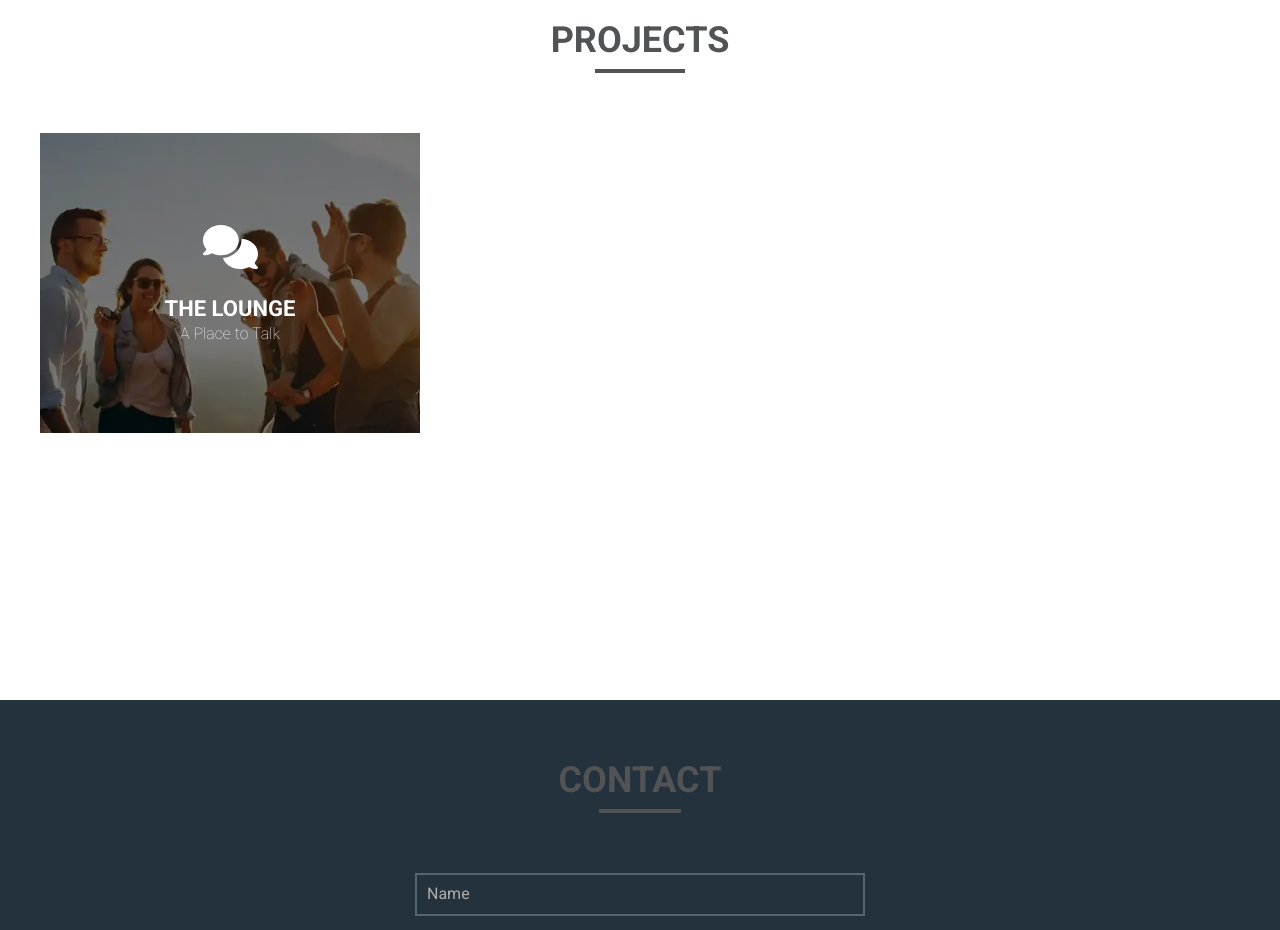
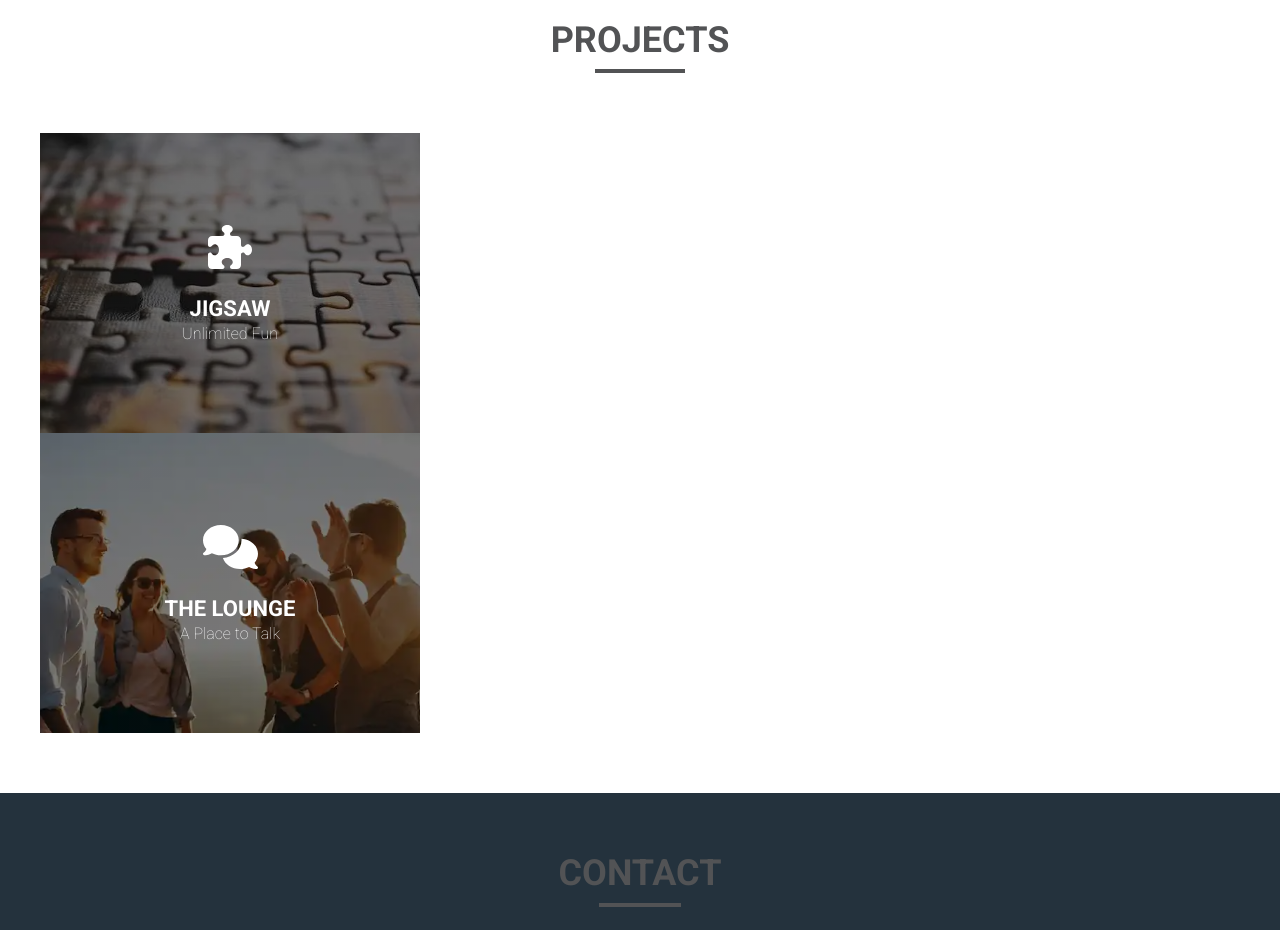
Before and after one commit to resenzhu/reactjs, a React (Create React App) app: page / in a window 1280 px wide. Shown: the part 840-1770 px from the top of the page. Built offline with nearby package versions, Linux system fonts and the light colour scheme; no server answers.

Commit message:
add jigsaw project

```diff
--- a/public/locales/en/main.home.json
+++ b/public/locales/en/main.home.json
@@ -19,6 +19,11 @@
     "headline": "PROJECTS",
     "list":
     {
+      "jigsaw":
+      {
+        "name": "JIGSAW",
+        "slogan": "Unlimited Fun"
+      },
       "theLounge":
       {
         "name": "THE LOUNGE",
--- a/public/locales/id/main.home.json
+++ b/public/locales/id/main.home.json
@@ -19,6 +19,11 @@
     "headline": "PROYEK",
     "list":
     {
+      "jigsaw":
+      {
+        "name": "JIGSAW",
+        "slogan": "Kesenangan Tanpa Batas"
+      },
       "theLounge":
       {
         "name": "THE LOUNGE",
--- a/src/pages/main/home/home.tsx
+++ b/src/pages/main/home/home.tsx
@@ -2,7 +2,7 @@ import * as yup from 'yup';
 import {AnimatePresence, motion} from 'framer-motion';
 import {Button, Form, Headline, Project, Seo, Social} from './../../../components/main';
 import {ChangeEvent, MouseEvent, useEffect, useState} from 'react';
-import {IconDefinition, faArrowUp, faComments, faEnvelope} from '@fortawesome/free-solid-svg-icons';
+import {IconDefinition, faArrowUp, faComments, faEnvelope, faPuzzlePiece} from '@fortawesome/free-solid-svg-icons';
 import {faGithub, faInstagram, faLinkedin} from '@fortawesome/free-brands-svg-icons';
 import {useHome, useLayout, useTranslation} from './../../../hooks/main';
 import {ContactForm} from './../../../redux/reducers/main/home.types';
@@ -13,6 +13,7 @@ import {Message} from 'yup/lib/types';
 import {Trans} from 'react-i18next';
 import Typewriter from 'typewriter-effect';
 import {generateRandomInt} from './../../../utils/number';
+import jigsawImage from './../../../assets/images/main/home/jigsaw.webp';
 import {mainSocket} from './../../../utils/socket';
 import profileImage from './../../../assets/images/main/home/profile.webp';
 import {scrollToElement} from './../../../utils/element';
@@ -238,6 +239,11 @@ const Home = (): JSX.Element =>
 
   const projects: Projects =
   [
+    {
+      key: 'jigsaw',
+      background: jigsawImage,
+      icon: faPuzzlePiece
+    },
     {
       key: 'theLounge',
       background: theLoungeImage,
```
Also changed, not shown: src/assets/images/main/home/jigsaw.webp (added).
